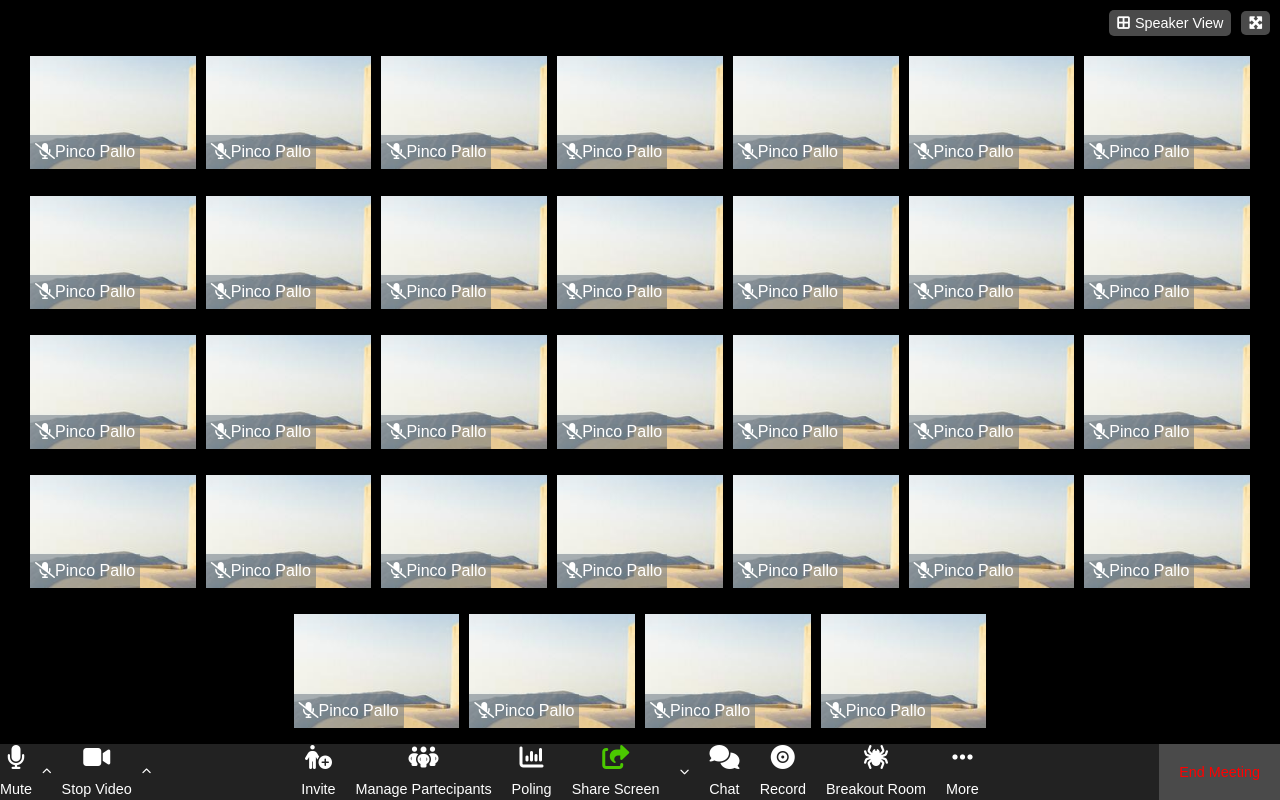
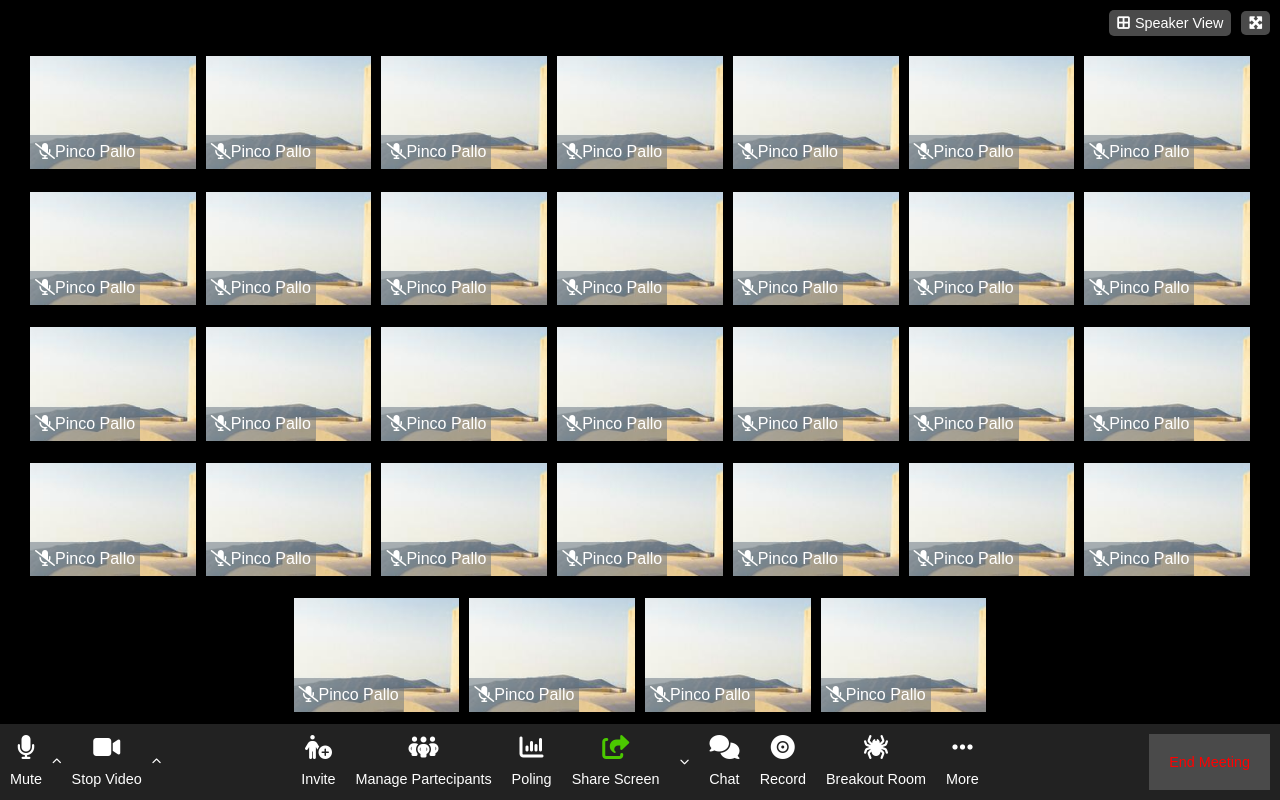
Before and after one commit to EliaMagris/html-css-zoom, a plain HTML site: page index.html in a window 1280 px wide. Drawn offline with Linux system fonts and the light colour scheme.

Commit message:
correzione finale

```diff
--- a/assets/style/style.css
+++ b/assets/style/style.css
@@ -10,6 +10,11 @@
 
 .text-align{
     text-align: center;
+}
+
+.flex-center{
+    display: flex;
+    align-items: center;
 }
 
 body{
@@ -88,17 +93,10 @@ footer{
     display: flex;
     justify-content: space-between;
     font-size: 1.5rem;
-}
-
-.mute-logo{
-    /* display: flex;
-    align-items: center;
-    flex-direction: column; */
+    padding: 10px;
 }
 
 .left-part{
-    display: flex;
-    align-items: center;
     flex-basis: 20%;
 }
 
@@ -114,8 +112,6 @@ footer{
 /* parte centrale */
 
 .central{
-    display: flex;
-    align-items: center;
     flex-basis: 60%;
     justify-content: center;
 }
@@ -140,8 +136,6 @@ footer{
 /* parte finale */
 
 .right-part{
-    display: flex;
-    align-items: center;
     flex-basis: 20%;
     flex-direction: row-reverse;
 }
--- a/index.html
+++ b/index.html
@@ -251,7 +251,7 @@
     </main>
 
     <footer>
-        <div class="left-part">
+        <div class="left-part flex-center">
             <div class="mute-logo text-align">
                 <div><i class="fa-solid fa-microphone"></i></div>
                 <span>Mute</span>
@@ -264,7 +264,7 @@
             <i class="fa-sharp fa-solid fa-chevron-up"></i>
         </div>
 
-        <div class="central">
+        <div class="central flex-center">
             <div class="invite-people text-align item-icon">
                <div><i class="fa-solid fa-person-circle-plus"></i></div>
                <span>Invite</span>
@@ -300,7 +300,7 @@
             </div>
         </div>
 
-        <div class="right-part">
+        <div class="right-part flex-center">
            <div class="end-meeting">End Meeting</div>
         </div>
     </footer>
```
